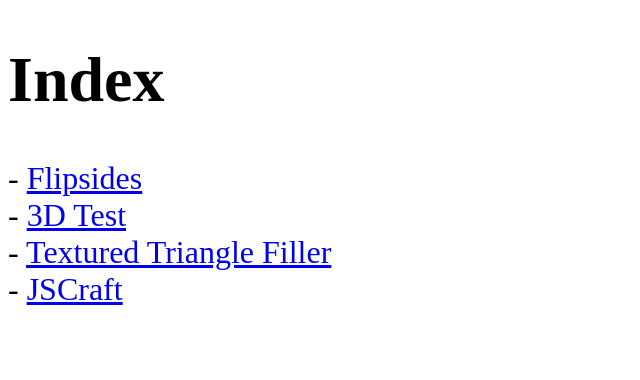
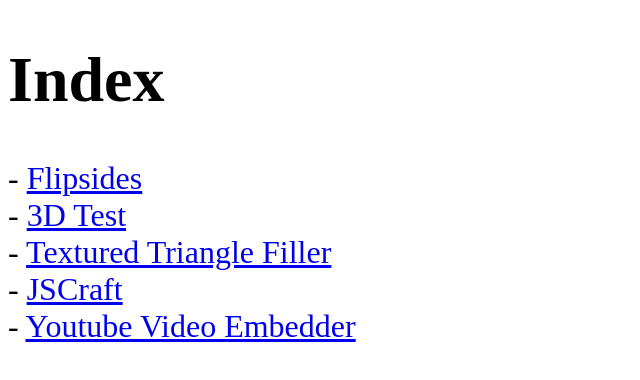
Before and after one commit to muyao/htmlgames, a plain HTML site: page index.html in a window 1280 px wide. Shown: the whole page, without its empty margins (0-640 px from the left). Drawn offline with Linux system fonts and the light colour scheme.

Commit message:
Update index.html

```diff
--- a/index.html
+++ b/index.html
@@ -20,6 +20,7 @@
 - <a href="3dtest.html">3D Test</a><br>
 - <a href="ttf/trifill.html">Textured Triangle Filler</a><br>
 - <a href="jscraft/jscraft.html">JSCraft</a><br>
+- <a href="ytvds.html">Youtube Video Embedder</a><br>
 
 </p>
 
```
